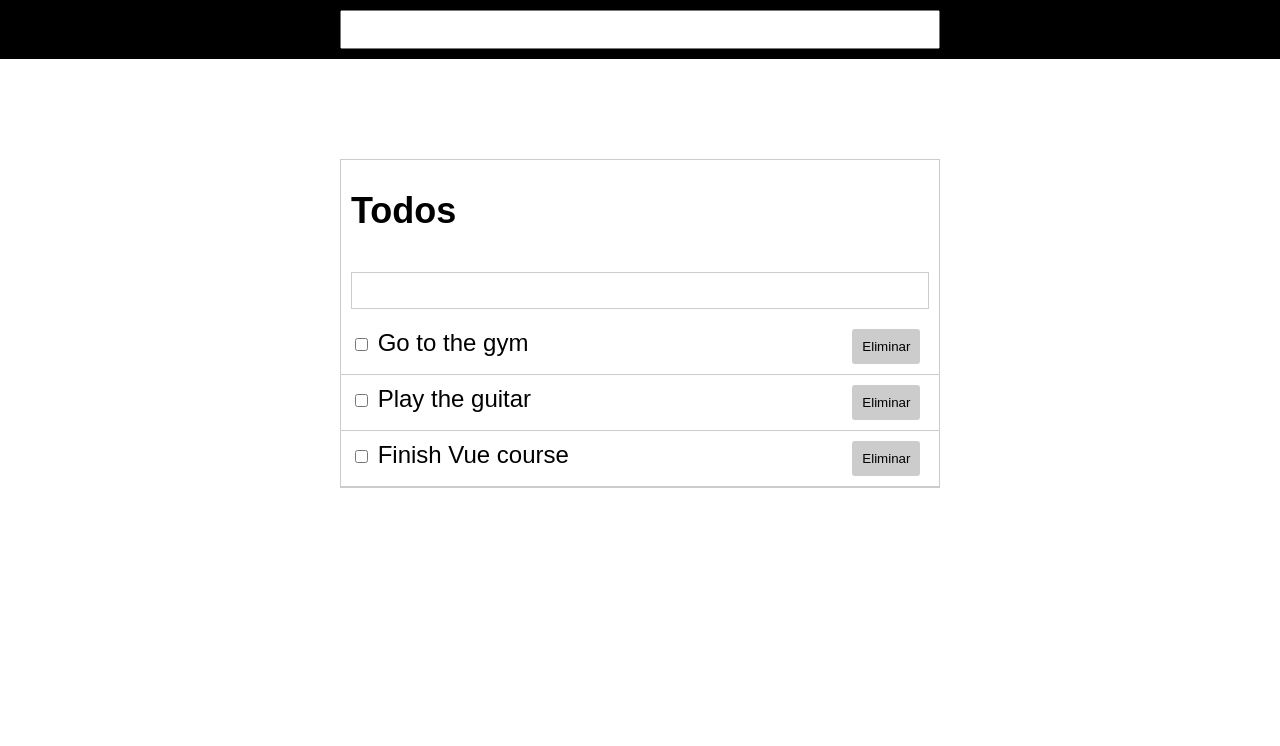
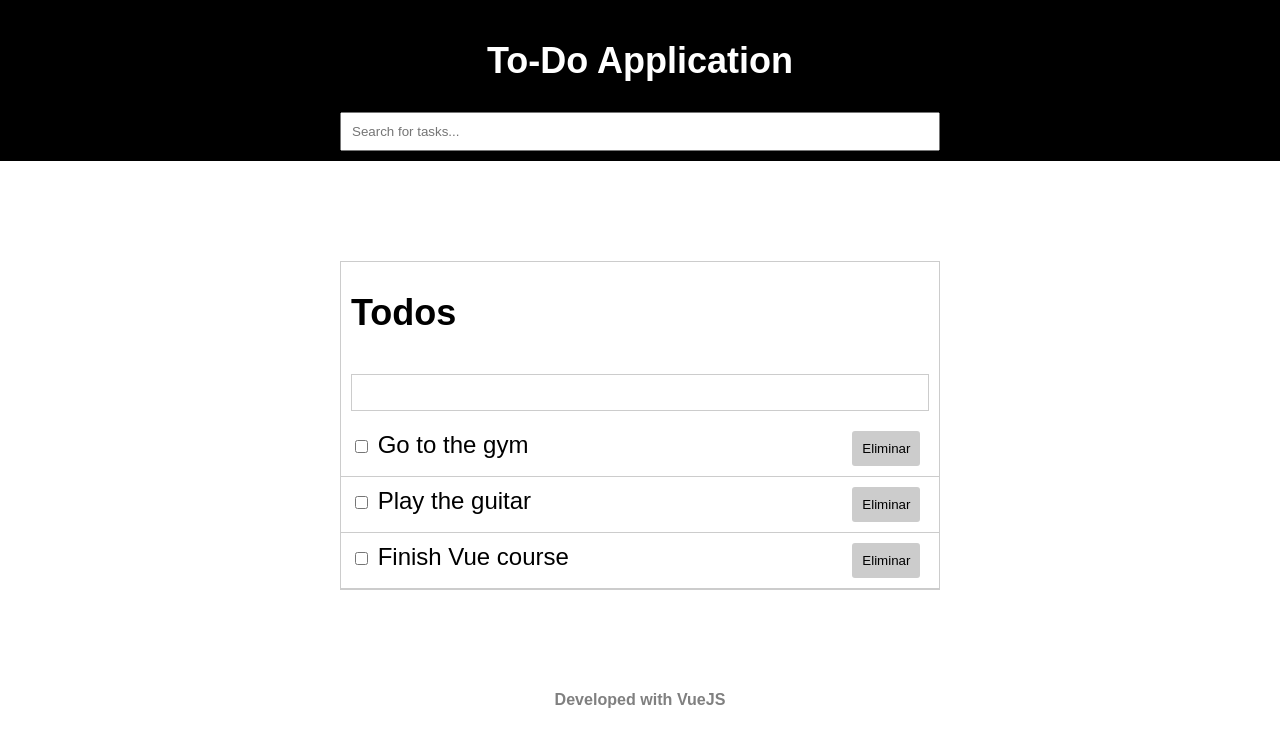
Before and after one commit to illianechesa/vue-todos, a Vue app: page / in a window 1280 px wide. Shown: the top 746 px of the page. Built offline with nearby package versions, Linux system fonts and the light colour scheme.

Commit message:
add header, footer and placeholder for search
Signed-off-by: Illia Nechesa <illia.nechesa@eos-eng.com>

```diff
--- a/public/index.html
+++ b/public/index.html
@@ -14,4 +14,7 @@
     <div id="app"></div>
     <!-- built files will be auto injected -->
   </body>
+  <footer>
+    <h6 style="color: grey; text-align: center;">Developed with VueJS</h6>
+  </footer>
 </html>
--- a/src/components/Search.vue
+++ b/src/components/Search.vue
@@ -1,6 +1,7 @@
 <template>
     <div id="search-container">
-        <input type="text" v-model="query" v-on:input="$emit('query-change', query)">
+        <h2 style="color: white; text-align: center">To-Do Application</h2>
+        <input placeholder="Search for tasks..." type="text" v-model="query" v-on:input="$emit('query-change', query)">
     </div>
 </template>
 
```
